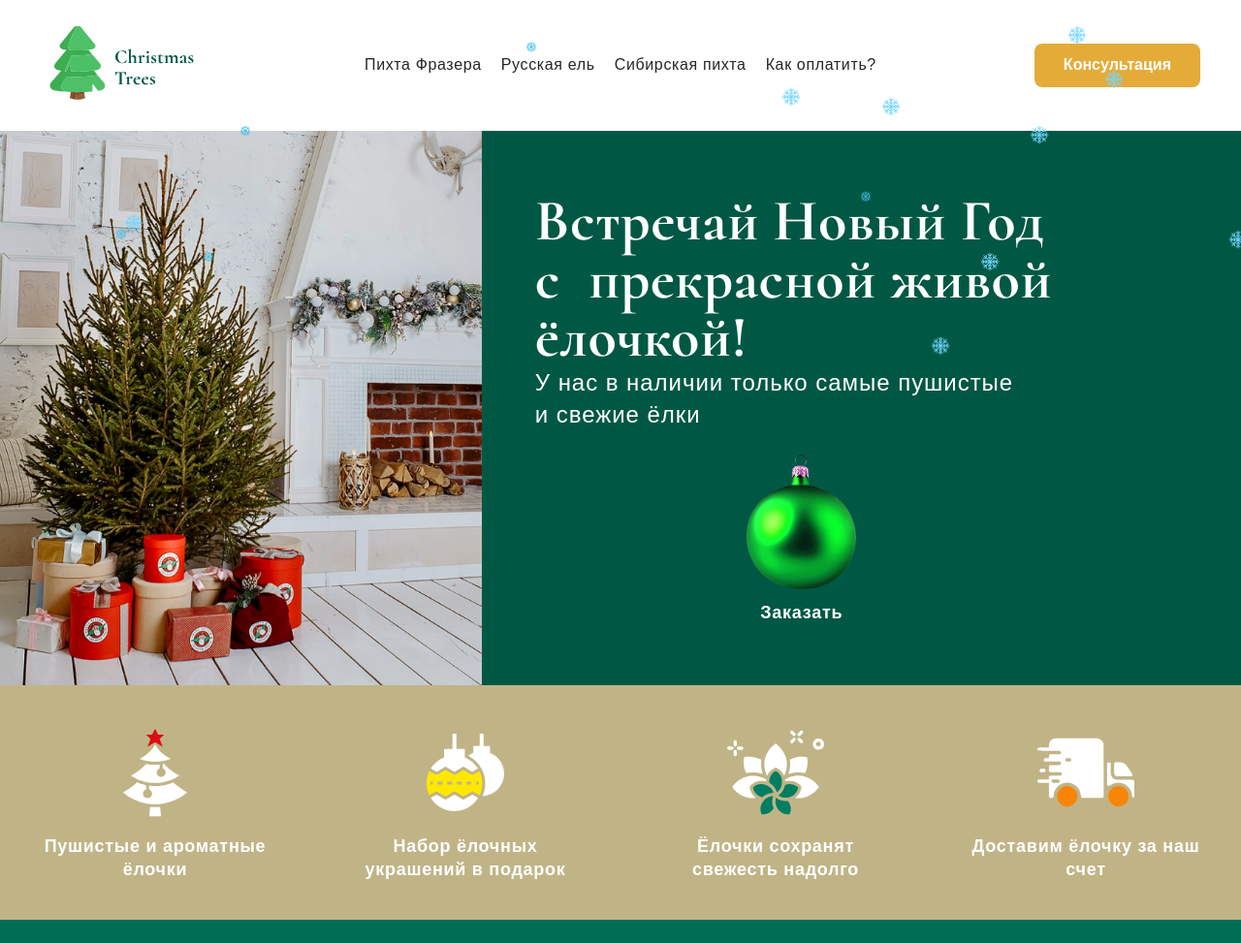
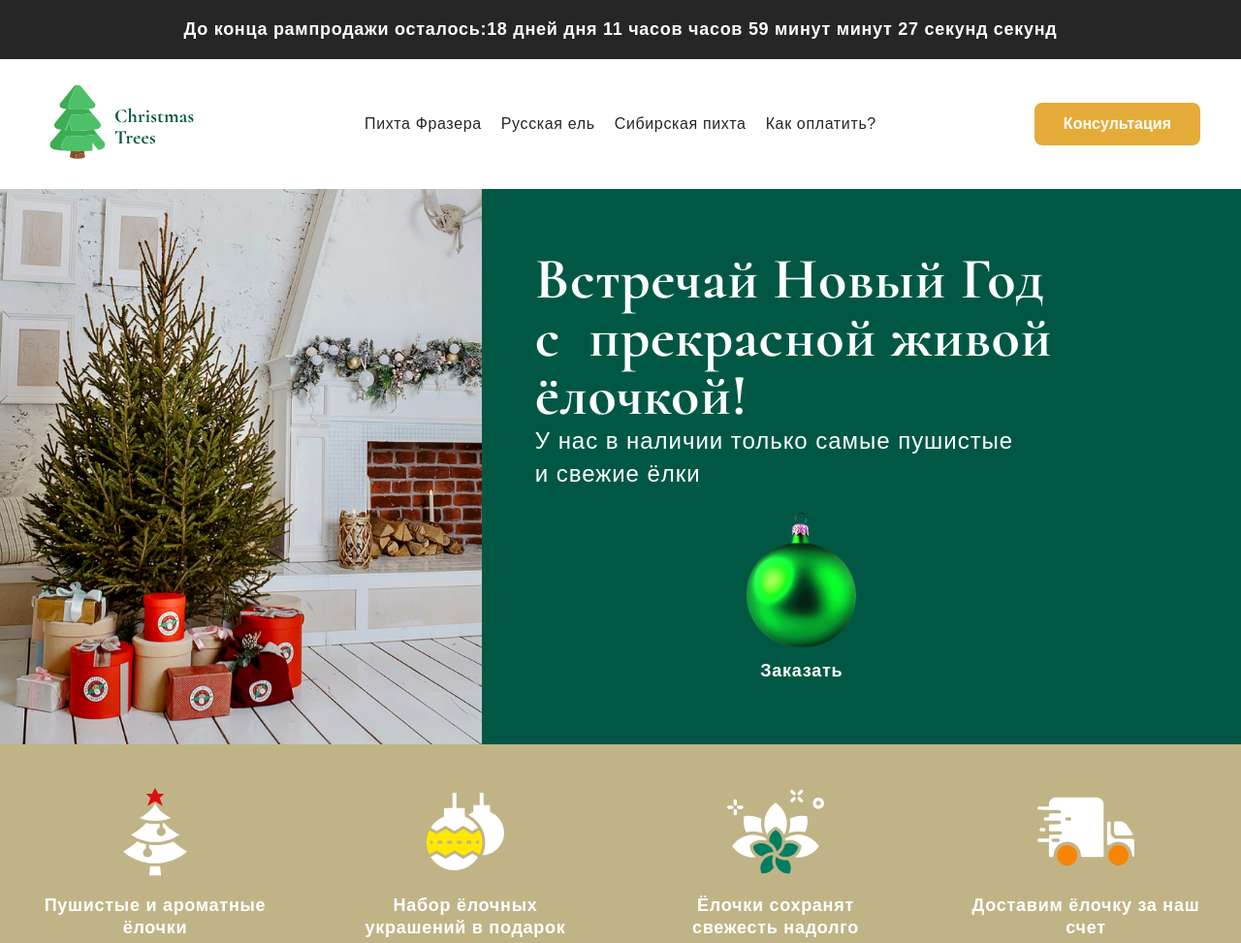
Before and after one commit to KuzAnton8335/Christmas--Trees, a plain HTML site: page index.html in a window 1280 px wide. Shown: the top 973 px of the page at 97% size. Drawn offline with Linux system fonts and the light colour scheme; files whose address does not match are found by name.

Commit message:
timer banner

```diff
--- a/index.html
+++ b/index.html
@@ -47,12 +47,15 @@
 	<link rel="stylesheet" href="style/footer.css">
 	<link rel="stylesheet" href="style/overlay.css">
 	<link rel="stylesheet" href="style/modal.css">
+	<link rel="stylesheet" href="style/timer.css">
 	<!-- /styles css -->
+
 	<!-- script -->
 	<!-- <script src="galant/galant.js" defer></script> -->
-	<script src="snow/snow.js" defer></script>
+	<!-- <script src="snow/snow.js" defer></script> -->
 	<script src="script/burger.js" defer></script>
 	<script src="script/modal.js" defer></script>
+	<script src="script/timer.js" defer></script>
 	<!-- /script -->
 </head>
 
--- /dev/null
+++ b/script/timer.js
@@ -0,0 +1,46 @@
+const declOfNum = (n, titles) => n + ' ' + titles[n % 10 === 1 && n % 100 !== 11 ?
+	0 : n % 10 >= 2 && n % 10 <= 4 && (n % 100 < 10 || n % 100 >= 20) ? 1 : 2];
+
+const timers = () => {
+	const timer = document.createElement('div');
+	const timerText = document.createElement('p');
+	const timerCount = document.createElement('span');
+
+	timer.classList.add('timer')
+	timerText.classList.add("timer__text");
+	timerCount.classList.add("timer__count");
+
+	timerText.textContent = "До конца рампродажи осталось:";
+
+
+	timerText.append(timerCount);
+	timer.append(timerText);
+	document.body.prepend(timer);
+
+	const startTimer = () => {
+		const deadline = new Date(2024, 0, 25, 0, 0, 0);
+		const now = new Date();
+		const timeRemaining = (deadline - now) / 1000;
+
+		const seconds = Math.floor(timeRemaining % 60);
+		const minutes = Math.floor(timeRemaining / 60 % 60);
+		const hours = Math.floor(timeRemaining / 60 / 60 % 24);
+		const days = Math.floor(timeRemaining / 60 / 60 / 24 % 30);
+
+		const s = declOfNum(seconds, ['секунда', 'секунды', 'секунд']);
+		const m = declOfNum(minutes, ['минута', 'минуты', 'минут']);
+		const h = declOfNum(hours, ['час', 'часа', 'часов']);
+		const d = declOfNum(days, ['день', 'дня', 'дней']);
+
+		timerCount.textContent = `${d} дня ${h} часов ${m} минут ${s} секунд`;
+
+		if (timeRemaining > 0) {
+			setTimeout(startTimer, 1000);
+		} else {
+			timer.remove();
+		}
+	}
+
+	startTimer();
+}
+timers();
--- /dev/null
+++ b/style/timer.css
@@ -0,0 +1,36 @@
+.timer {
+	position: sticky;
+	top: 0;
+	left: 0;
+	right: 0;
+	z-index: 10;
+	padding: 20px;
+	background-color: var(--second-color);
+	color: var(--main-color);
+	text-align: center;
+	font-weight: 700;
+	font-size: 18px;
+	letter-spacing: 0.04em;
+}
+
+@media (max-width: 1200px) {
+	.timer {
+		font-size: 16px;
+	}
+}
+
+@media (max-width: 768px) {
+	.timer {
+		font-size: 14px;
+	}
+}
+
+@media (max-width: 580px) {
+	.timer {
+		font-size: 12px;
+	}
+
+	.timer__count {
+		display: block;
+	}
+}
```
